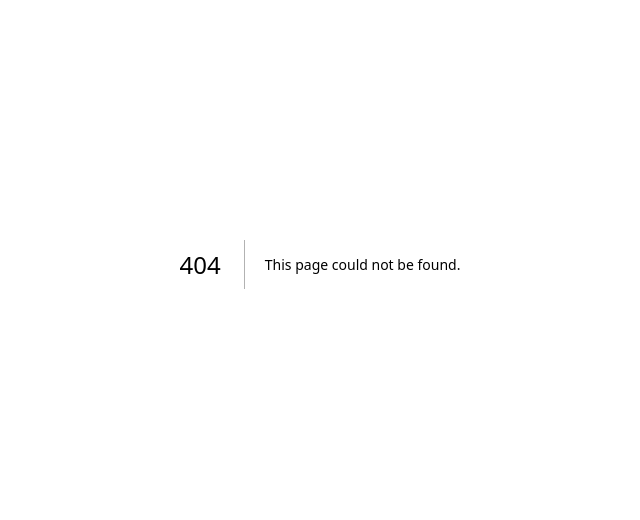
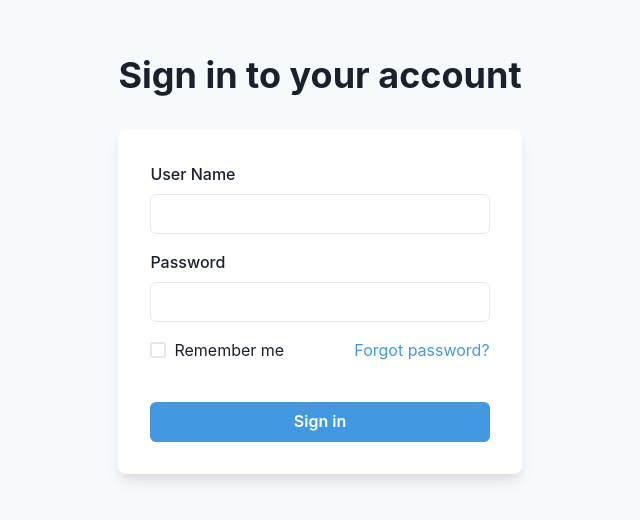
Before and after one commit to AthirAliAlSharyani/AgencyLandingPage, a Next.js app in the folder agency-landing-page/: page /SignIn in a window 1280 px wide. Before the commit this address had no page. Shown: the part 136-656 px from the top of the page, without its empty margins (320-960 px from the left). Built offline with nearby package versions, Linux system fonts and the light colour scheme.

Commit message:
sign in form+ simple authentication

```diff
--- a/agency-landing-page/package.json
+++ b/agency-landing-page/package.json
@@ -14,6 +14,7 @@
     "@chakra-ui/react": "^2.8.2",
     "@emotion/react": "^11.11.4",
     "@emotion/styled": "^11.11.5",
+    "axios": "^1.6.8",
     "framer-motion": "^11.1.7",
     "next": "14.2.3",
     "react": "^18",
--- /dev/null
+++ b/agency-landing-page/pages/SignIn.tsx
@@ -0,0 +1,116 @@
+import React, { useState } from "react";
+import {
+  Flex,
+  Box,
+  FormControl,
+  FormLabel,
+  Input,
+  Checkbox,
+  Stack,
+  Button,
+  Heading,
+  Text,
+  useColorModeValue,
+  useToast,
+} from "@chakra-ui/react";
+import axios from "axios";
+import { useRouter } from "next/router";
+
+export default function SignIn() {
+  const [username, setUsername] = useState("");
+  const [password, setPassword] = useState("");
+  const [isLoading, setIsLoading] = useState(false);
+  const toast = useToast();
+  const router = useRouter();
+  const validUser = { username: "admin", password: "123" }; // Hardcoded user credentials
+
+  const handleSubmit = (event: React.FormEvent<HTMLFormElement>) => {
+    event.preventDefault();
+    setIsLoading(true);
+    // Check if the entered credentials match the hardcoded ones
+    setTimeout(() => {
+      if (username === validUser.username && password === validUser.password) {
+        toast({
+          title: "Login Successful",
+          description: "You have successfully logged in.",
+          status: "success",
+          duration: 2000,
+          isClosable: true,
+        });
+        router.push("/");
+      } else {
+        toast({
+          title: "Invalid Credentials",
+          description: "The username or password you entered is incorrect.",
+          status: "error",
+          duration: 5000,
+          isClosable: true,
+        });
+      }
+      setIsLoading(false);
+    }, 500);
+  };
+
+  return (
+    <Flex
+      minH={"100vh"}
+      align={"center"}
+      justify={"center"}
+      bg={useColorModeValue("gray.50", "gray.800")}
+    >
+      <Stack spacing={8} mx={"auto"} maxW={"lg"} py={12} px={6}>
+        <Stack align={"center"}>
+          <Heading fontSize={"4xl"}>Sign in to your account</Heading>
+        </Stack>
+        <Box
+          rounded={"lg"}
+          bg={useColorModeValue("white", "gray.700")}
+          boxShadow={"lg"}
+          p={8}
+        >
+          <form onSubmit={handleSubmit}>
+            <Stack spacing={4}>
+              <FormControl id="email">
+                <FormLabel>User Name</FormLabel>
+                <Input
+                  type="usename"
+                  value={username}
+                  onChange={(e) => setUsername(e.target.value)}
+                />
+              </FormControl>
+              <FormControl id="password">
+                <FormLabel>Password</FormLabel>
+                <Input
+                  type="password"
+                  value={password}
+                  onChange={(e) => setPassword(e.target.value)}
+                />
+              </FormControl>
+              <Stack spacing={10}>
+                <Stack
+                  direction={{ base: "column", sm: "row" }}
+                  align={"start"}
+                  justify={"space-between"}
+                >
+                  <Checkbox>Remember me</Checkbox>
+                  <Text color={"blue.400"}>Forgot password?</Text>
+                </Stack>
+                <Button
+                  type="submit"
+                  bg={"blue.400"}
+                  color={"white"}
+                  _hover={{
+                    bg: "blue.500",
+                  }}
+                  isLoading={isLoading}
+                >
+                  Sign in
+                </Button>
+              </Stack>
+            </Stack>
+          </form>
+        </Box>
+      </Stack>
+    </Flex>
+  );
+}
```
Also changed, not shown: agency-landing-page/auth.js (added, +24 -0 lines), agency-landing-page/components/navigationBar/index.tsx (+5 -3 lines), agency-landing-page/myproject/package.json (added, +16 -0 lines), 2 other files (tests, documents, lock files or other folders).
